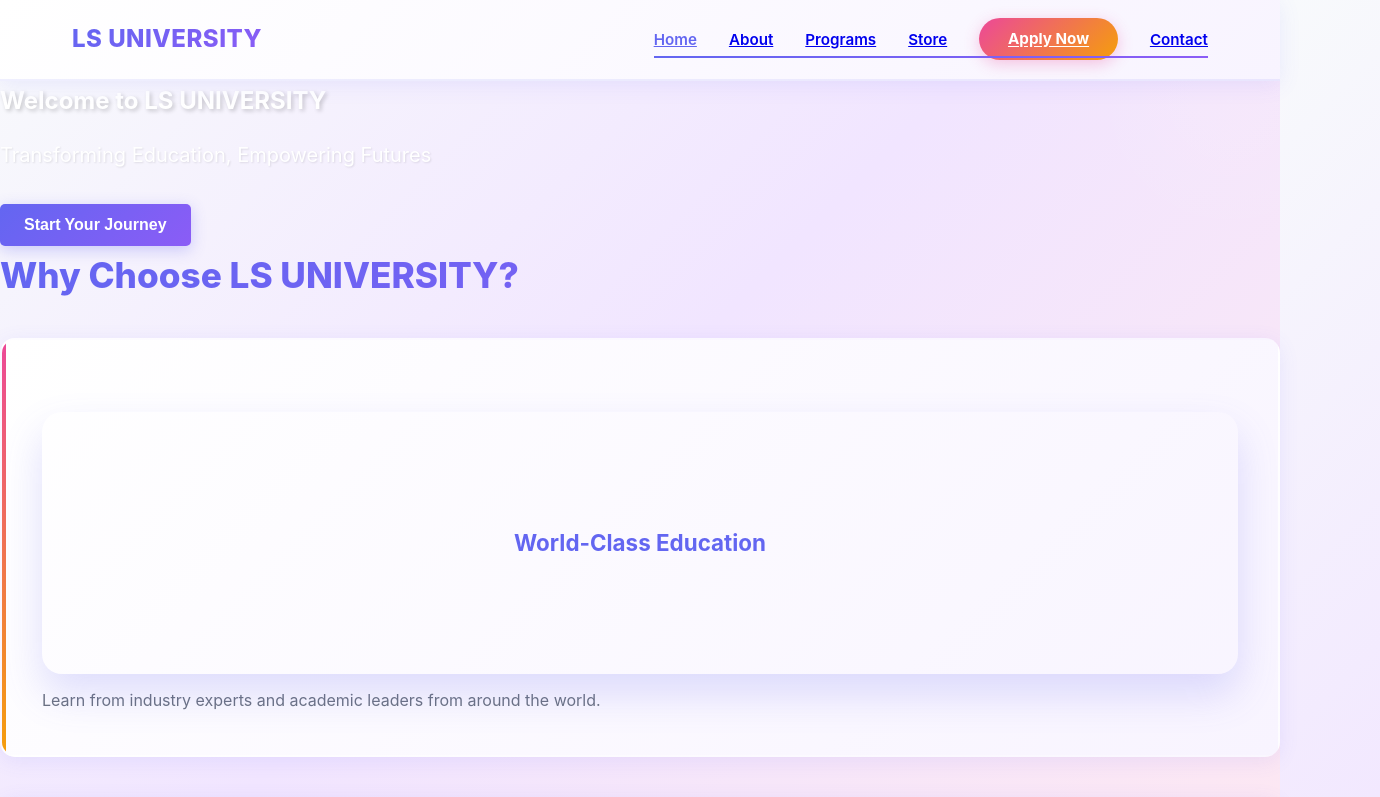
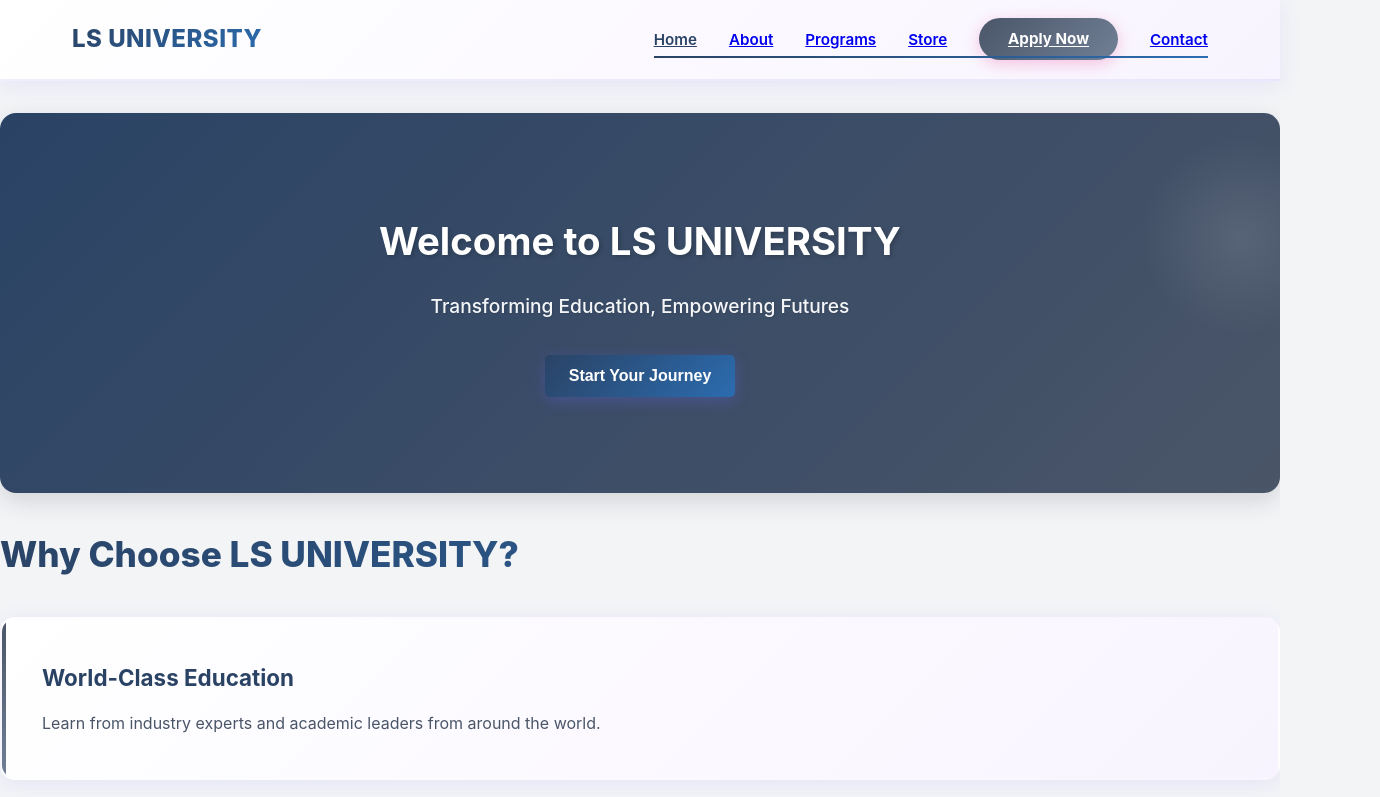
Before and after one commit to gaurav-jagtap-lsd/LS-University, a plain HTML site: page index.html in a window 1280 px wide. Shown: the top 797 px of the page, 1380 px wide, since content can reach past the window. Drawn offline with Linux system fonts and the light colour scheme.

Commit message:
Tone down theme: simpler palette, subdued gradients, clear form style

```diff
--- a/css/styles.css
+++ b/css/styles.css
@@ -1,4 +1,4 @@
-/* LS University Website - Modern Creative Theme */
+/* LS University Website - Simple and Calm Theme */
 
 * {
     margin: 0;
@@ -7,26 +7,26 @@
 }
 
 :root {
-    --primary-color: #6366f1;
-    --primary-dark: #4f46e5;
-    --secondary-color: #ec4899;
-    --accent-color: #8b5cf6;
-    --text-dark: #1f2937;
-    --text-light: #6b7280;
-    --light-bg: #f8fafc;
+    --primary-color: #2a4365;
+    --primary-dark: #1a365d;
+    --secondary-color: #4a5568;
+    --accent-color: #3182ce;
+    --text-dark: #1a202c;
+    --text-light: #4a5568;
+    --light-bg: #f3f4f6;
     --white: #ffffff;
-    --border-color: #e2e8f0;
-    --success-color: #10b981;
-    --gradient-1: linear-gradient(135deg, #6366f1 0%, #8b5cf6 100%);
-    --gradient-2: linear-gradient(135deg, #ec4899 0%, #f59e0b 100%);
-    --gradient-3: linear-gradient(135deg, #06b6d4 0%, #0891b2 100%);
+    --border-color: #cbd5e0;
+    --success-color: #2f855a;
+    --gradient-1: linear-gradient(135deg, #2a4365 0%, #2b6cb0 100%);
+    --gradient-2: linear-gradient(135deg, #4a5568 0%, #718096 100%);
+    --gradient-3: linear-gradient(135deg, #3182ce 0%, #2b6cb0 100%);
 }
 
 body {
     font-family: 'Inter', 'Segoe UI', Tahoma, Geneva, Verdana, sans-serif;
     color: var(--text-dark);
     line-height: 1.7;
-    background: linear-gradient(135deg, #f8fafc 0%, #f1e5ff 50%, #fce7f3 100%);
+    background: var(--light-bg);
     background-attachment: fixed;
 }
 
@@ -114,11 +114,7 @@ header {
 
 .nav-link.cta-link:hover {
     transform: translateY(-2px);
-    box-shadow: 08rem;
-    margin-bottom: 1rem;
-    color: var(--primary-color);
-    font-weight: 800;
-    letter-spacing: -1px;
+    box-shadow: 0 6px 18px rgba(74, 85, 104, 0.35);
 }
 
 h2 {
@@ -133,30 +129,53 @@ h2 {
 
 h3 {
     font-size: 1.4rem;
-    margin-bottovar(--gradient-1);
+    margin-bottom: 0.75rem;
+    color: var(--text-dark);
+}
+
+.hero {
+    background: linear-gradient(135deg, #2a4365 0%, #4a5568 100%);
     color: var(--white);
-    padding: 7rem 2rem;
-    border-radius: 20px;
+    padding: 6rem 2rem;
+    border-radius: 16px;
     text-align: center;
     margin: 2rem 0;
     position: relative;
     overflow: hidden;
-    box-shadow: 0 20px 40px rgba(99, 102, 241, 0.2);
+    box-shadow: 0 8px 24px rgba(26, 32, 44, 0.15);
 }
 
 .hero::before {
     content: '';
     position: absolute;
-    top: 0;
-    right: 0;
-    width: 300px;
-    height: 300px;
-    background: radial-gradient(circle, rgba(255, 255, 255, 0.1) 0%, transparent 70%);
+    top: 24px;
+    right: -60px;
+    width: 200px;
+    height: 200px;
+    background: radial-gradient(circle, rgba(255,255,255,0.1) 0%, transparent 70%);
     border-radius: 50%;
-    transform: translate(100px, -50px);
 }
 
-.hero-content h9rem 1.8rem;
+.hero-content h1 {
+    color: var(--white);
+    margin-bottom: 1rem;
+    font-size: 2.6rem;
+    position: relative;
+    z-index: 2;
+}
+
+.hero-content p {
+    font-size: 1.2rem;
+    margin-bottom: 2rem;
+    color: rgba(255, 255, 255, 0.95);
+    position: relative;
+    z-index: 2;
+    font-weight: 500;
+}
+
+/* Buttons */
+.btn {
+    padding: 0.9rem 1.8rem;
     border: none;
     border-radius: 50px;
     cursor: pointer;
@@ -168,6 +187,20 @@ h3 {
 }
 
 .btn::before {
+    content: '';
+    position: absolute;
+    top: 0;
+    left: -100%;
+    width: 100%;
+    height: 100%;
+    background: rgba(255, 255, 255, 0.2);
+    transition: left 0.3s ease;
+    z-index: -1;
+}
+
+.btn:hover::before {
+    left: 100%;
+}
     content: '';
     position: absolute;
     top: 0;
@@ -206,23 +239,21 @@ h3 {
 }
 
 .btn-large {
-    padding: 1.1rem 2.5ite);
-    padding: 6rem 2rem;
-    border-radius: 10px;
-    text-align: center;
-    margin: 2rem 0;
+    padding: 1.1rem 2.5rem;
+    font-size: 1.1rem;
 }
 
 .hero-content h1 {
     color: var(--white);
     margin-bottom: 1rem;
     text-shadow: 2px 2px 4px rgba(0, 0, 0, 0.2);
+    font-size: 2.4rem;
 }
 
 .hero-content p {
-    font-size: 1.25rem;
+    font-size: 1.2rem;
     margin-bottom: 2rem;
-    color: var(--white);
+    color: rgba(255, 255, 255, 0.95);
     text-shadow: 1px 1px 2px rgba(0, 0, 0, 0.1);
 }
 
```
